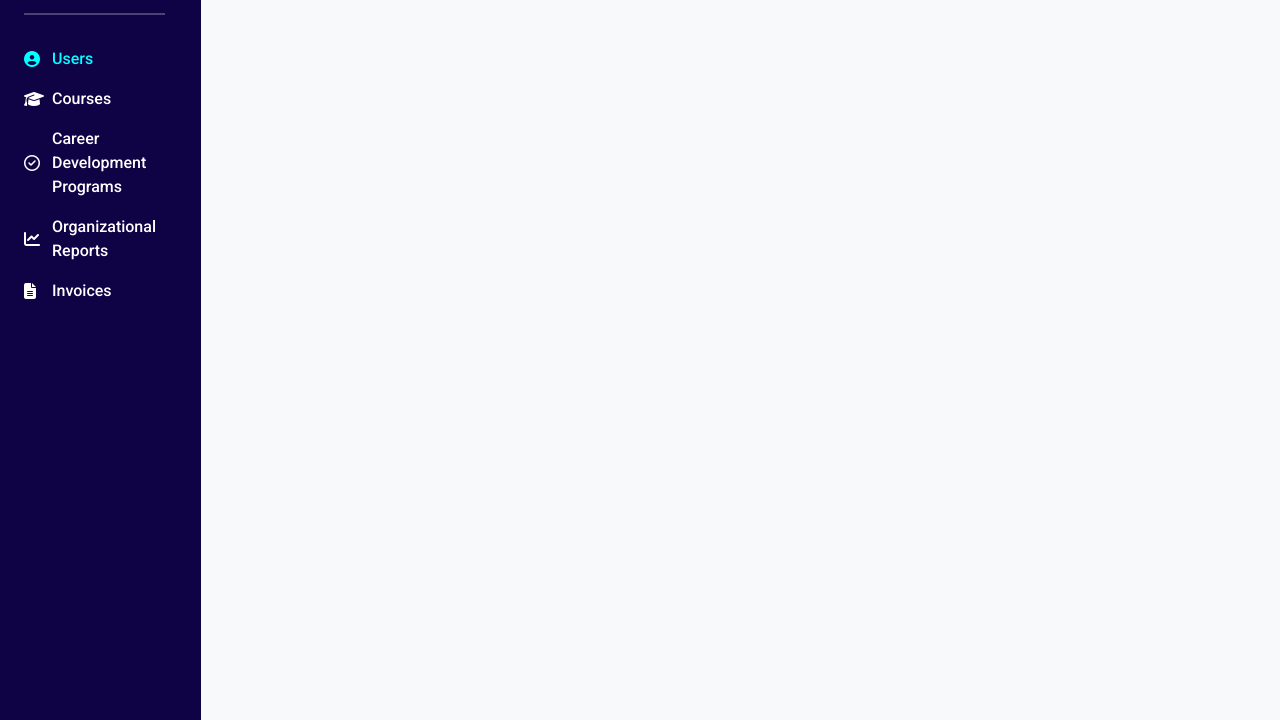
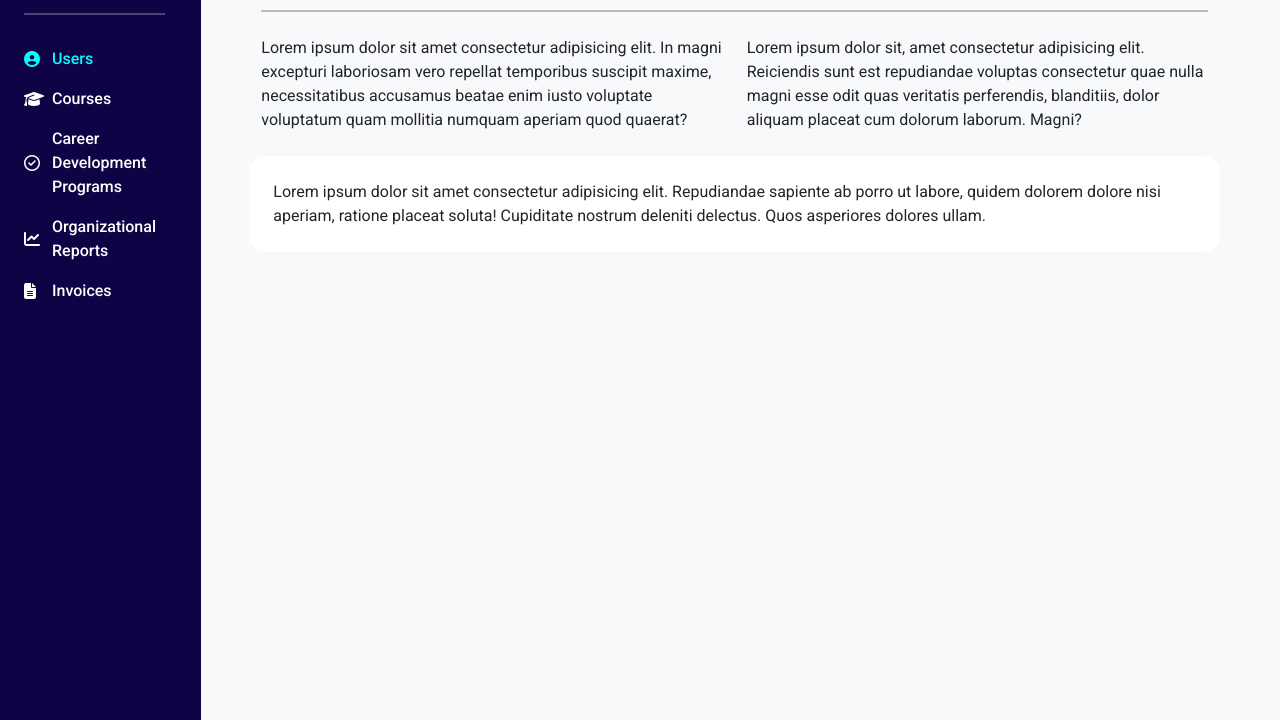
Before and after one commit to benj-yalung/TPA-system-admin, a plain HTML site: page users/index.html in a window 1280 px wide. Shown: the part 80-800 px from the top of the page. Drawn offline with nearby package versions, Linux system fonts and the light colour scheme.

Commit message:
Set columns

```diff
--- a/assets/css/styles.css
+++ b/assets/css/styles.css
@@ -35,6 +35,11 @@ main {
       }
     }
   }
+
+  & .section-divider {
+    border: 1px solid black;
+    margin: 1.5rem 0;
+  }
 }
 
 /**
--- a/users/index.html
+++ b/users/index.html
@@ -103,7 +103,7 @@
 
       <div class="col offset-2">
         <main class="max-vh-100 px-5 py-4">
-          <div class="row search-row align-items-center">
+          <div class="row search-row align-items-center mb-4">
             <div class="col-6">
               <!-- START # Search Bar # START -->
               <form action="" class="m-0">
@@ -142,6 +142,33 @@
             </div>
             <!-- START # Notifications, Messages, Profile # START -->
           </div>
+
+          <hr class="section-divider" />
+
+          <div class="row mb-4">
+            <div class="col">
+              Lorem ipsum dolor sit amet consectetur adipisicing elit. In magni
+              excepturi laboriosam vero repellat temporibus suscipit maxime,
+              necessitatibus accusamus beatae enim iusto voluptate voluptatum
+              quam mollitia numquam aperiam quod quaerat?
+            </div>
+
+            <div class="col">
+              Lorem ipsum dolor sit, amet consectetur adipisicing elit.
+              Reiciendis sunt est repudiandae voluptas consectetur quae nulla
+              magni esse odit quas veritatis perferendis, blanditiis, dolor
+              aliquam placeat cum dolorum laborum. Magni?
+            </div>
+          </div>
+
+          <div class="row mb-4">
+            <div class="card p-4 border-0 rounded-4">
+              Lorem ipsum dolor sit amet consectetur adipisicing elit.
+              Repudiandae sapiente ab porro ut labore, quidem dolorem dolore
+              nisi aperiam, ratione placeat soluta! Cupiditate nostrum deleniti
+              delectus. Quos asperiores dolores ullam.
+            </div>
+          </div>
         </main>
       </div>
     </div>
```
